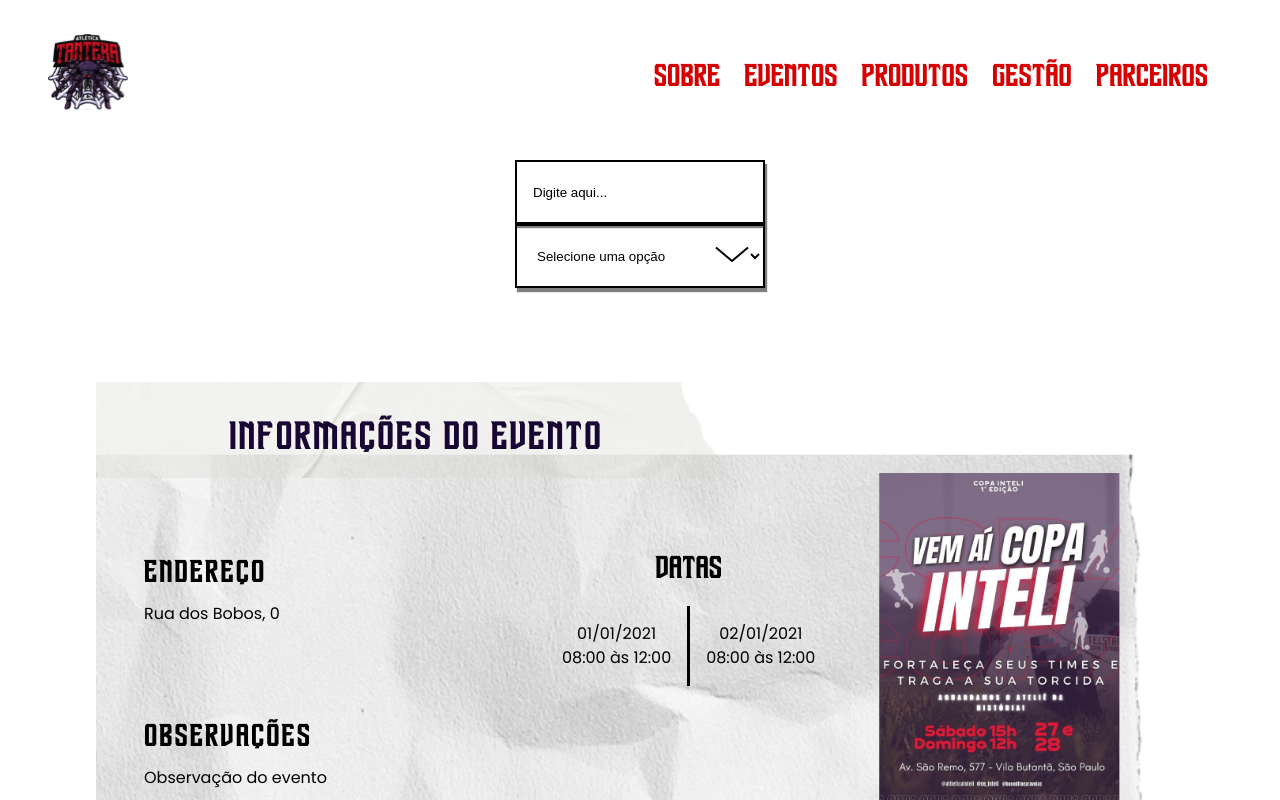
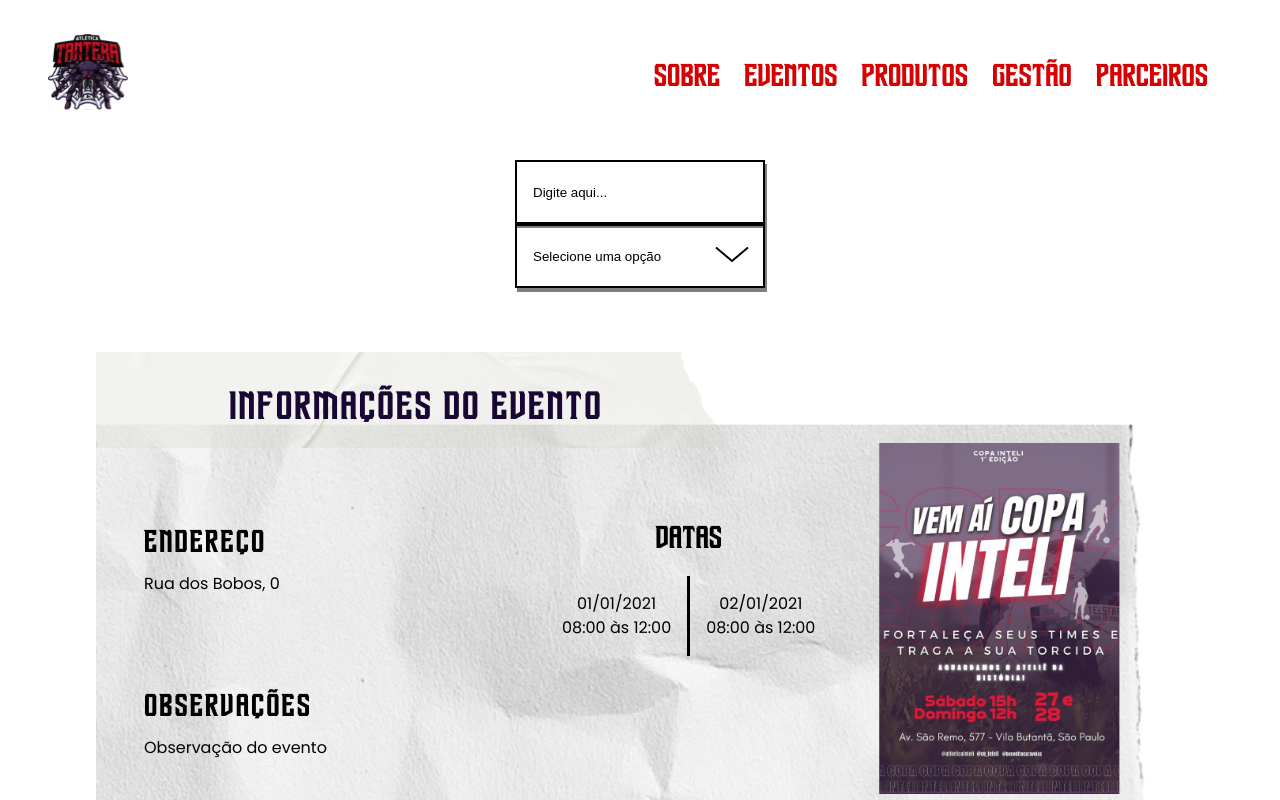
Before and after one commit to EquipeTantera/Landing_Page_Tantera, a React (Vite) app in the folder src/frontend/: page / in a window 1280 px wide. Shown: the top 800 px of the page. Built offline with nearby package versions, Linux system fonts and the light colour scheme.

Commit message:
fix: box-shadow

```diff
--- a/src/frontend/src/components/Input/styles.module.scss
+++ b/src/frontend/src/components/Input/styles.module.scss
@@ -3,7 +3,6 @@
 .inputContainer {
   position: relative;
   width: 100%;
-  margin-bottom: 30px;
 
   @media (max-width: 768px) {
     width: 248px;
@@ -14,10 +13,13 @@
   width: 100%;
   height: 64px;
   border: 2px solid v.$black;
-  box-shadow: 2px 4px 1px 0px rgba(0, 0, 0, 0.50);
+  box-shadow:   2px 4px 0px 0px rgba(0, 0, 0, 0.5);
   background-color: transparent;
   padding: 0 16px;
   box-sizing: border-box;
+  -webkit-appearance: none;
+  -moz-appearance: none;
+  appearance: none;
 
   @media (max-width: 768px) {
     height: 48px;
```
